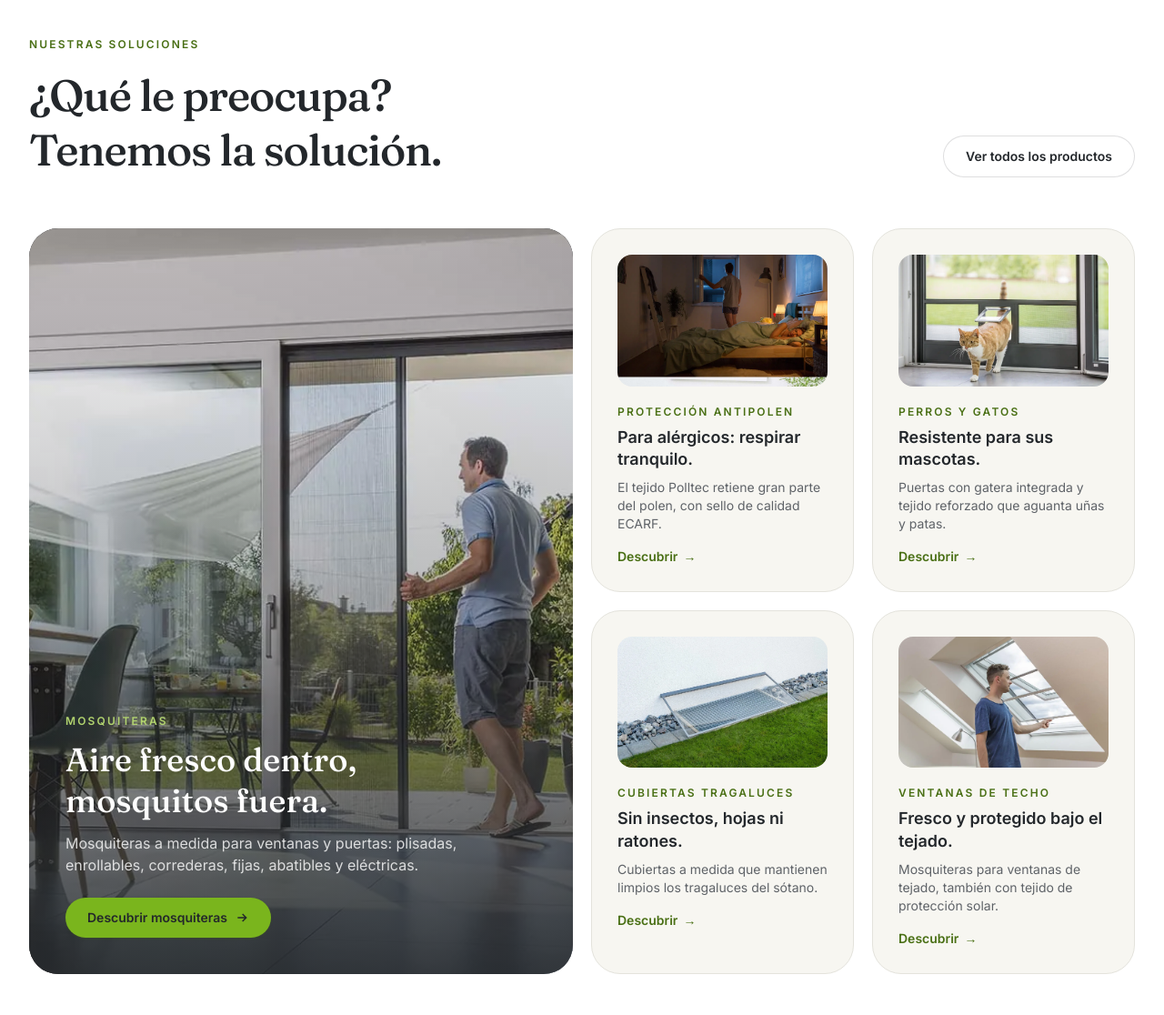
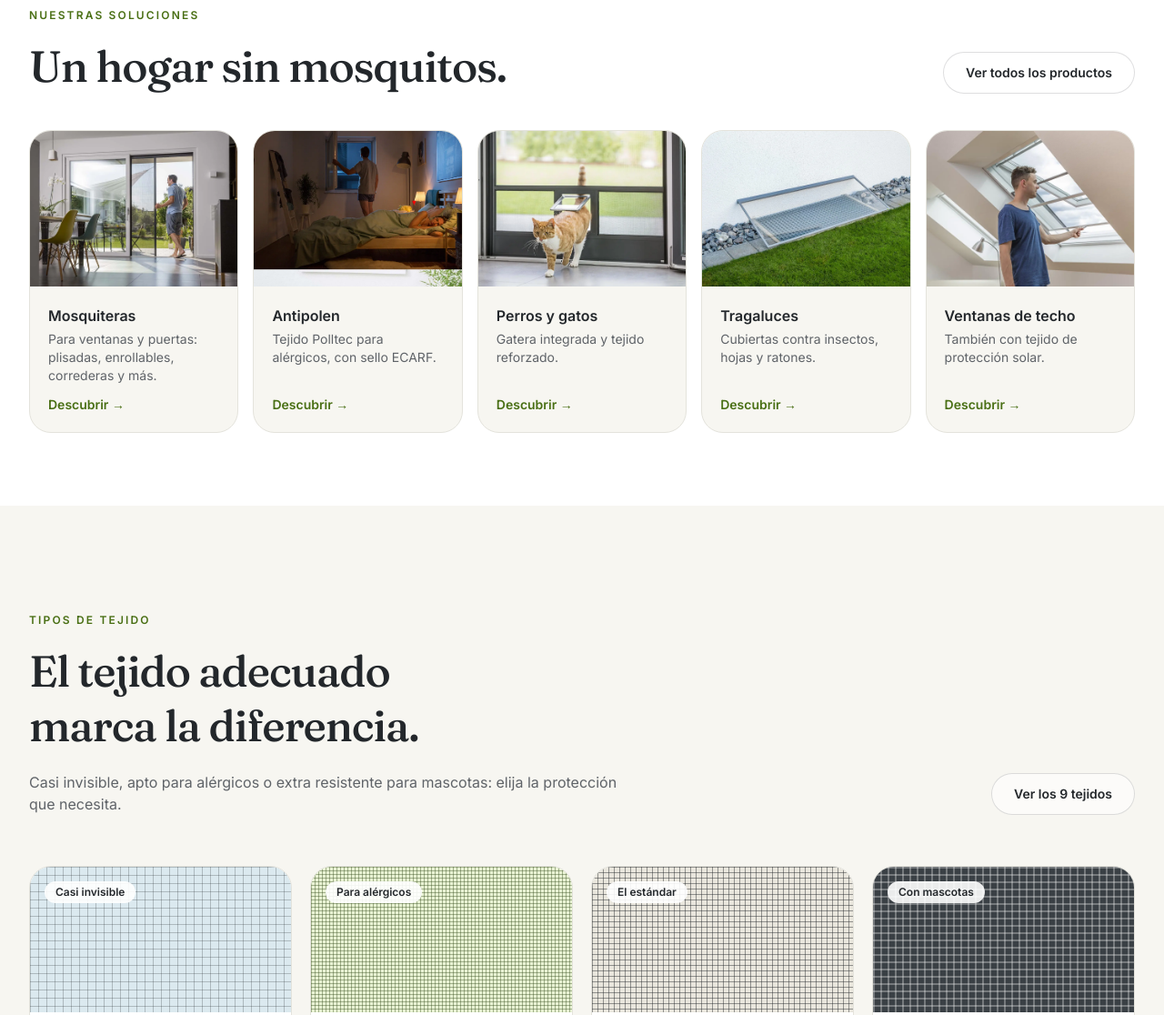
Before and after one commit to malledirekt/netec, a website: page public/index.html in a window 1280 px wide. Shown: the part 898-2014 px from the top of the page at 91% size. Drawn offline with nearby package versions, Linux system fonts and the light colour scheme; files that its build step writes are made by us from their sources.

Commit message:
Startseite: Produkte kompakt in einer Reihe, Überschrift 'Un hogar sin mosquitos', Hundebild entfernt
Co-Authored-By: Claude Opus 5.5 <noreply@anthropic.com>
Claude-Session: https://claude.ai/code/session_01EvGq64qTNduMKCjZVyMghb

```diff
--- a/public/index.html
+++ b/public/index.html
@@ -110,69 +110,54 @@
 
       <!-- ================= Productos (5 Gruppen, Gliederung nach fliegengitter-michel.de) ================= -->
       <section id="mosquiteras" class="border-t border-line bg-white">
-        <div class="mx-auto max-w-7xl px-5 py-20 lg:px-8 lg:py-28">
+        <div class="mx-auto max-w-7xl px-5 py-16 lg:px-8 lg:py-20">
           <div class="flex flex-wrap items-end justify-between gap-6">
             <div class="max-w-2xl">
               <p class="eyebrow">Nuestras soluciones</p>
-              <h2 class="mt-4 font-display text-4xl leading-tight font-medium tracking-tight text-balance sm:text-5xl">¿Qué le preocupa? Tenemos la solución.</h2>
+              <h2 class="mt-4 font-display text-4xl leading-tight font-medium tracking-tight text-balance sm:text-5xl">Un hogar sin mosquitos.</h2>
             </div>
             <a href="/mosquiteras/" class="btn btn-ghost">Ver todos los productos</a>
           </div>
 
-          <div class="mt-14 grid gap-5 lg:grid-cols-12 lg:grid-rows-2">
-            <!-- 1 · Mosquiteras (groß) -->
-            <a href="/mosquiteras/" class="group relative flex min-h-[28rem] flex-col justify-end overflow-hidden rounded-[2rem] bg-ink text-white lg:col-span-6 lg:row-span-2">
-              <img src="/img/fotos/terraza.webp" alt="Pareja desayunando en la terraza junto a una ventana con mosquitera" class="absolute inset-0 size-full object-cover transition duration-700 group-hover:scale-105" width="1200" height="800" loading="lazy" />
-              <div class="absolute inset-0 bg-gradient-to-t from-ink/90 via-ink/30 to-transparent"></div>
-              <div class="relative p-8 sm:p-10">
-                <p class="text-xs font-semibold tracking-[0.18em] text-netec-300 uppercase">Mosquiteras</p>
-                <h3 class="mt-3 font-display text-3xl leading-tight font-medium text-balance sm:text-4xl">Aire fresco dentro, mosquitos fuera.</h3>
-                <p class="mt-3 max-w-md text-white/80">Mosquiteras a medida para ventanas y puertas: plisadas, enrollables, correderas, fijas, abatibles y eléctricas.</p>
-                <span class="btn btn-primary mt-6">Descubrir mosquiteras <svg class="size-4" viewBox="0 0 24 24" fill="none" stroke="currentColor" stroke-width="2.2" aria-hidden="true"><path d="M5 12h14M13 6l6 6-6 6"/></svg></span>
+          <div class="mt-10 grid gap-4 sm:grid-cols-2 lg:grid-cols-5">
+            <a href="/mosquiteras/" class="group flex flex-col overflow-hidden rounded-3xl border border-line bg-sand transition hover:-translate-y-1 hover:shadow-lg hover:shadow-netec-900/10">
+              <img src="/img/fotos/terraza.webp" alt="Pareja junto a una puerta corredera con mosquitera" class="aspect-[4/3] w-full object-cover" width="1200" height="800" loading="lazy" />
+              <div class="flex flex-1 flex-col p-5">
+                <h3 class="font-semibold group-hover:text-netec-700">Mosquiteras</h3>
+                <p class="mt-1 flex-1 text-sm text-stone">Para ventanas y puertas: plisadas, enrollables, correderas y más.</p>
+                <span class="mt-3 text-sm font-semibold text-netec-700">Descubrir →</span>
               </div>
             </a>
-
-            <!-- 2 · Antipolen -->
-            <a href="/tipos-de-tejido/#polltec" class="group flex overflow-hidden rounded-[2rem] border border-line bg-sand lg:col-span-3">
-              <div class="flex flex-col p-7">
-                <img src="/img/fotos/antipolen.webp" alt="Mujer durmiendo tranquila con la ventana abierta" class="aspect-[16/10] w-full rounded-2xl object-cover" width="1400" height="963" loading="lazy" />
-                <p class="mt-5 text-xs font-semibold tracking-[0.18em] text-netec-700 uppercase">Protección antipolen</p>
-                <h3 class="mt-2 text-lg leading-snug font-semibold">Para alérgicos: respirar tranquilo.</h3>
-                <p class="mt-2 text-sm text-stone">El tejido Polltec retiene gran parte del polen, con sello de calidad ECARF.</p>
-                <span class="mt-4 inline-flex items-center gap-1.5 text-sm font-semibold text-netec-700 group-hover:gap-2.5 transition-all">Descubrir <span aria-hidden="true">→</span></span>
+            <a href="/tipos-de-tejido/#polltec" class="group flex flex-col overflow-hidden rounded-3xl border border-line bg-sand transition hover:-translate-y-1 hover:shadow-lg hover:shadow-netec-900/10">
+              <img src="/img/fotos/antipolen.webp" alt="Dormitorio con la ventana abierta por la noche" class="aspect-[4/3] w-full object-cover" width="1400" height="963" loading="lazy" />
+              <div class="flex flex-1 flex-col p-5">
+                <h3 class="font-semibold group-hover:text-netec-700">Antipolen</h3>
+                <p class="mt-1 flex-1 text-sm text-stone">Tejido Polltec para alérgicos, con sello ECARF.</p>
+                <span class="mt-3 text-sm font-semibold text-netec-700">Descubrir →</span>
               </div>
             </a>
-
-            <!-- 3 · Mascotas -->
-            <a href="/mosquiteras/#mascotas" class="group flex overflow-hidden rounded-[2rem] border border-line bg-sand lg:col-span-3">
-              <div class="flex flex-col p-7">
-                <img src="/img/fotos/gato.webp" alt="Gato pasando por una gatera integrada en la mosquitera" class="aspect-[16/10] w-full rounded-2xl object-cover" width="1200" height="800" loading="lazy" />
-                <p class="mt-5 text-xs font-semibold tracking-[0.18em] text-netec-700 uppercase">Perros y gatos</p>
-                <h3 class="mt-2 text-lg leading-snug font-semibold">Resistente para sus mascotas.</h3>
-                <p class="mt-2 text-sm text-stone">Puertas con gatera integrada y tejido reforzado que aguanta uñas y patas.</p>
-                <span class="mt-4 inline-flex items-center gap-1.5 text-sm font-semibold text-netec-700 group-hover:gap-2.5 transition-all">Descubrir <span aria-hidden="true">→</span></span>
+            <a href="/mosquiteras/#mascotas" class="group flex flex-col overflow-hidden rounded-3xl border border-line bg-sand transition hover:-translate-y-1 hover:shadow-lg hover:shadow-netec-900/10">
+              <img src="/img/fotos/gato.webp" alt="Gato pasando por una gatera integrada en la mosquitera" class="aspect-[4/3] w-full object-cover" width="1200" height="800" loading="lazy" />
+              <div class="flex flex-1 flex-col p-5">
+                <h3 class="font-semibold group-hover:text-netec-700">Perros y gatos</h3>
+                <p class="mt-1 flex-1 text-sm text-stone">Gatera integrada y tejido reforzado.</p>
+                <span class="mt-3 text-sm font-semibold text-netec-700">Descubrir →</span>
               </div>
             </a>
-
-            <!-- 4 · Tragaluces -->
-            <a href="/mosquiteras/#tragaluces" class="group flex overflow-hidden rounded-[2rem] border border-line bg-sand lg:col-span-3">
-              <div class="flex flex-col p-7">
-                <img src="/img/fotos/tragaluz.webp" alt="Cubierta para tragaluz sobre el césped" class="aspect-[16/10] w-full rounded-2xl object-cover" width="1200" height="800" loading="lazy" />
-                <p class="mt-5 text-xs font-semibold tracking-[0.18em] text-netec-700 uppercase">Cubiertas tragaluces</p>
-                <h3 class="mt-2 text-lg leading-snug font-semibold">Sin insectos, hojas ni ratones.</h3>
-                <p class="mt-2 text-sm text-stone">Cubiertas a medida que mantienen limpios los tragaluces del sótano.</p>
-                <span class="mt-4 inline-flex items-center gap-1.5 text-sm font-semibold text-netec-700 group-hover:gap-2.5 transition-all">Descubrir <span aria-hidden="true">→</span></span>
+            <a href="/mosquiteras/#tragaluces" class="group flex flex-col overflow-hidden rounded-3xl border border-line bg-sand transition hover:-translate-y-1 hover:shadow-lg hover:shadow-netec-900/10">
+              <img src="/img/fotos/tragaluz.webp" alt="Cubierta para tragaluz sobre el césped" class="aspect-[4/3] w-full object-cover" width="1200" height="800" loading="lazy" />
+              <div class="flex flex-1 flex-col p-5">
+                <h3 class="font-semibold group-hover:text-netec-700">Tragaluces</h3>
+                <p class="mt-1 flex-1 text-sm text-stone">Cubiertas contra insectos, hojas y ratones.</p>
+                <span class="mt-3 text-sm font-semibold text-netec-700">Descubrir →</span>
               </div>
             </a>
-
-            <!-- 5 · Ventanas de techo -->
-            <a href="/mosquiteras/#techo" class="group flex overflow-hidden rounded-[2rem] border border-line bg-sand lg:col-span-3">
-              <div class="flex flex-col p-7">
-                <img src="/img/fotos/ventana-techo.webp" alt="Hombre abriendo una ventana de techo con mosquitera" class="aspect-[16/10] w-full rounded-2xl object-cover" width="1200" height="800" loading="lazy" />
-                <p class="mt-5 text-xs font-semibold tracking-[0.18em] text-netec-700 uppercase">Ventanas de techo</p>
-                <h3 class="mt-2 text-lg leading-snug font-semibold">Fresco y protegido bajo el tejado.</h3>
-                <p class="mt-2 text-sm text-stone">Mosquiteras para ventanas de tejado, también con tejido de protección solar.</p>
-                <span class="mt-4 inline-flex items-center gap-1.5 text-sm font-semibold text-netec-700 group-hover:gap-2.5 transition-all">Descubrir <span aria-hidden="true">→</span></span>
+            <a href="/mosquiteras/#techo" class="group flex flex-col overflow-hidden rounded-3xl border border-line bg-sand transition hover:-translate-y-1 hover:shadow-lg hover:shadow-netec-900/10">
+              <img src="/img/fotos/ventana-techo.webp" alt="Hombre abriendo una ventana de techo con mosquitera" class="aspect-[4/3] w-full object-cover" width="1200" height="800" loading="lazy" />
+              <div class="flex flex-1 flex-col p-5">
+                <h3 class="font-semibold group-hover:text-netec-700">Ventanas de techo</h3>
+                <p class="mt-1 flex-1 text-sm text-stone">También con tejido de protección solar.</p>
+                <span class="mt-3 text-sm font-semibold text-netec-700">Descubrir →</span>
               </div>
             </a>
           </div>
@@ -191,10 +176,6 @@
             <a href="/tipos-de-tejido/" class="btn btn-ghost">Ver los 9 tejidos</a>
           </div>
 
-          <figure class="relative mt-12 overflow-hidden rounded-[2rem]">
-            <img src="/img/fotos/perro.webp" alt="Perro en una puerta de terraza abierta con mosquitera plisada" class="aspect-[16/9] w-full object-cover sm:aspect-[21/9]" width="1400" height="747" loading="lazy" />
-            <figcaption class="absolute bottom-4 left-4 rounded-full bg-white/90 px-4 py-2 text-sm font-medium backdrop-blur">Aire fresco para todos, también para los de cuatro patas.</figcaption>
-          </figure>
 
           <div class="mt-14 grid gap-5 sm:grid-cols-2 lg:grid-cols-4">
             <a href="/tipos-de-tejido/#transpatec" class="group overflow-hidden rounded-3xl border border-line bg-white transition hover:-translate-y-1 hover:shadow-xl hover:shadow-netec-900/10">
```
Also changed, not shown: public/img/fotos/perro.webp (deleted).
